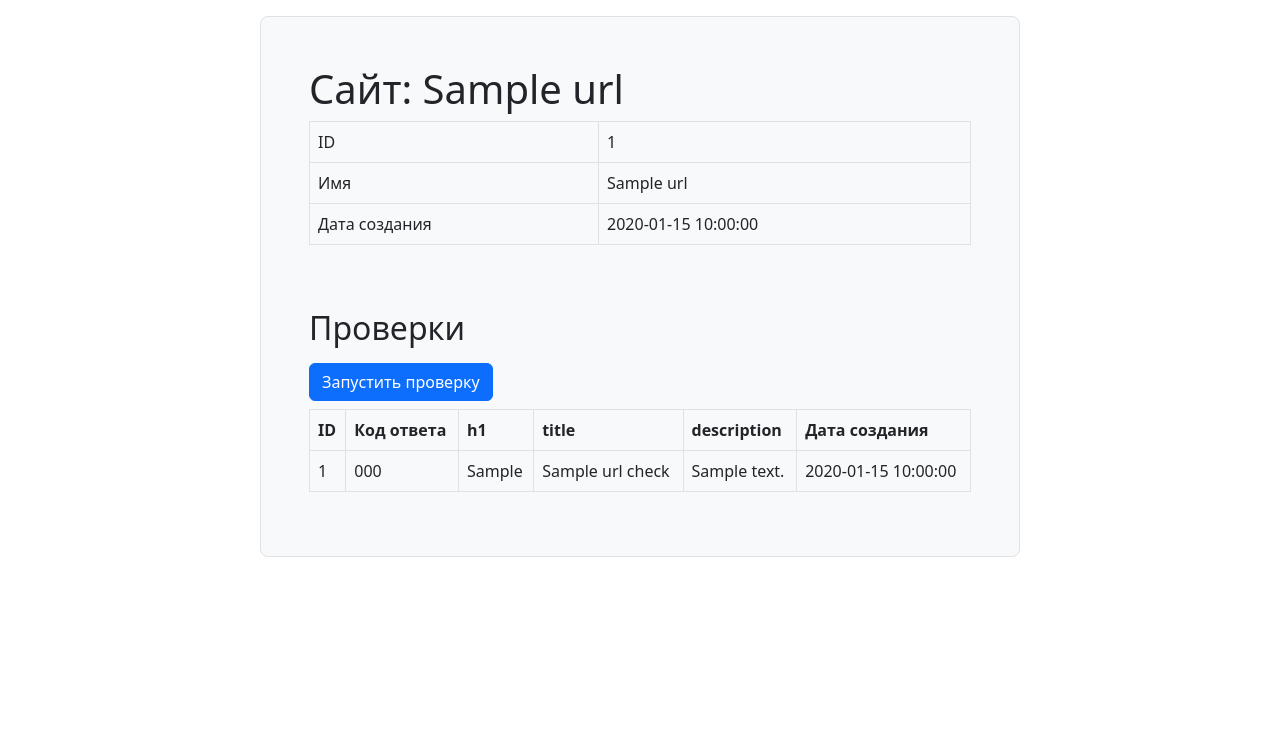
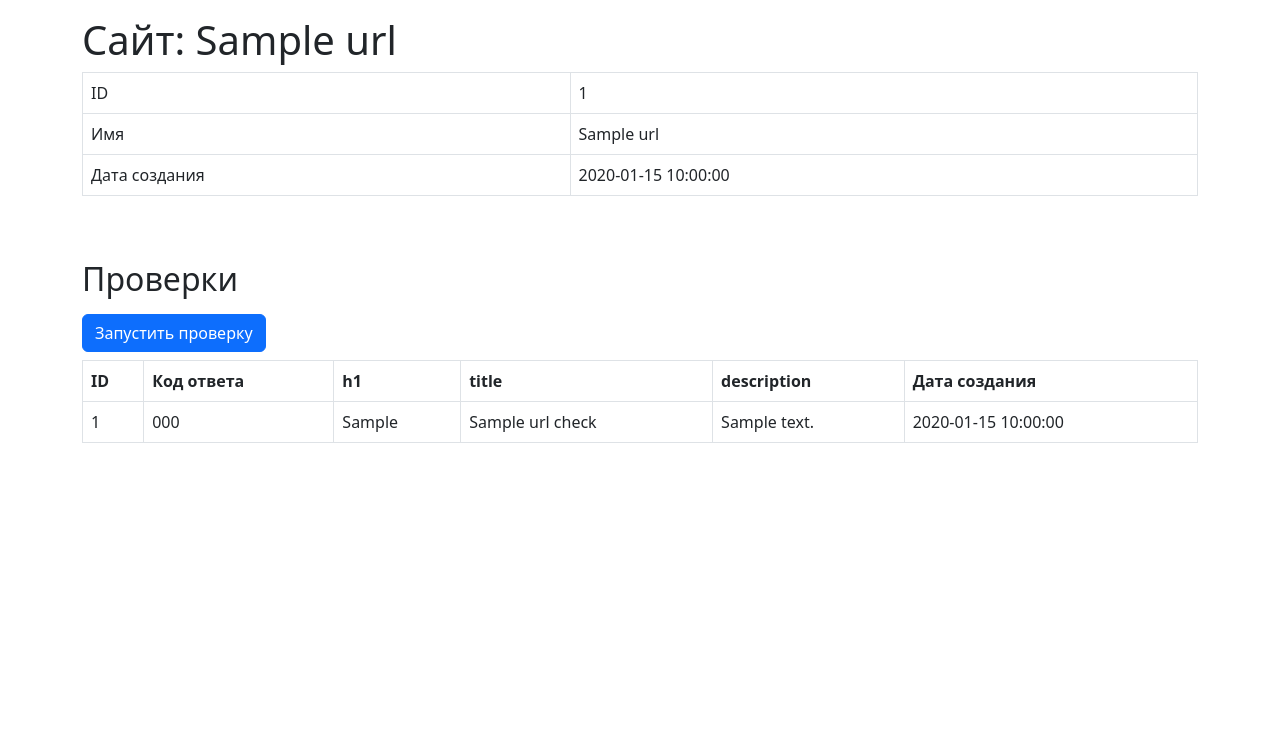
Before and after one commit to BobKelsoGIT/python-project-83, a Flask app: page /urls/1 in a window 1280 px wide. Shown: the part 56-800 px from the top of the page. Run offline with Flask 3, Linux system fonts and the light colour scheme; a database or web service that is not in the repository returns one stand-in record (values such as "Sample title"); some libraries are stand-ins or nearby versions.

Commit message:
html div refactored

```diff
--- a/page_analyzer/templates/base.html
+++ b/page_analyzer/templates/base.html
@@ -32,9 +32,12 @@
         {% endfor %}
     {% endif %}
 {% endwith %}
-    {% block content %}
-    {% endblock %}
-
+<main class="flex-grow-1">
+    <div class="container-lg mt-3">
+        {% block content %}
+        {% endblock %}
+    </div>
+</main>
 <script src="https://cdn.jsdelivr.net/npm/bootstrap@5.1.3/dist/js/bootstrap.bundle.min.js"
         integrity="sha384-ka7Sk0Gln4gmtz2MlQnikT1wXgYsOg+OMhuP+IlRH9sENBO0LRn5q+8nbTov4+1p"
         crossorigin="anonymous"></script>
--- a/page_analyzer/templates/url_info.html
+++ b/page_analyzer/templates/url_info.html
@@ -1,8 +1,5 @@
 {% extends "base.html" %}
 {% block content %}
-<div class="container-lg mt-3">
-    <div class="row">
-        <div class="col-12 col-md-10 col-lg-8 mx-auto border rounded-3 bg-light p-5">
 <h1>Сайт: {{ url.name }}</h1>
 <div class="table-responsive">
     <table class="table table-bordered table-hover text-nowrap" data-test="url">
@@ -53,7 +50,5 @@
         </tbody>
     </table>
 </div>
-        </div>
-    </div>
-</div>
+
 {% endblock %}
```
Lines whose indentation alone changed are shown as unchanged.
